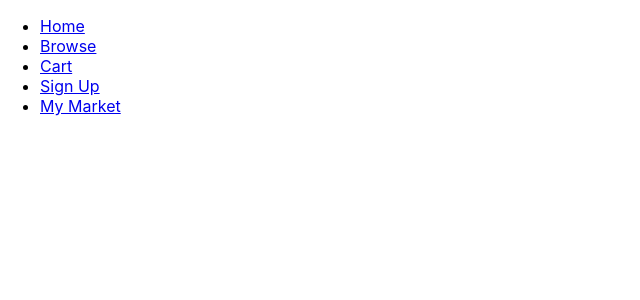
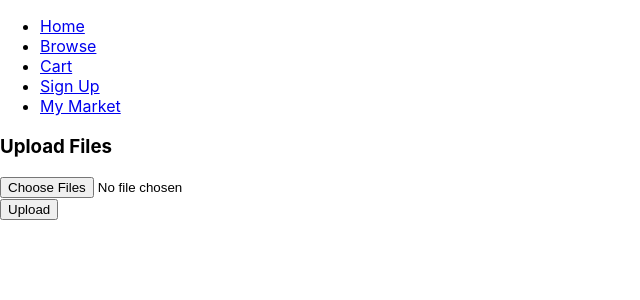
Before and after one commit to elizabethbrandt/coincreatif, a React (Create React App) app in the folder client/: page /mymarket in a window 1280 px wide. Shown: the top 300 px of the page, without its empty margins (0-640 px from the left). Built offline with nearby package versions, Linux system fonts and the light colour scheme.

Commit message:
Added /mymarket route path to load a user's market page.

```diff
--- a/client/src/App.js
+++ b/client/src/App.js
@@ -7,6 +7,7 @@ import Item from './pages/Item';
 import Login from './pages/Login';
 import Products from './pages/Products';
 import Signup from './pages/Signup';
+import User from './pages/UserMarket';
 
 function App() {
   return (
@@ -17,6 +18,7 @@ function App() {
 
           <Route exact path="/" component={Home} />
           <Route exact path="/login" component={Login} />
+          <Route exact path="/mymarket" component={User} />
           <Route exact path="/signup" component={Signup} />
           <Route exact path="/products" component={Products} />
           <Route exact path="/item/:id" component={Item} />
```
